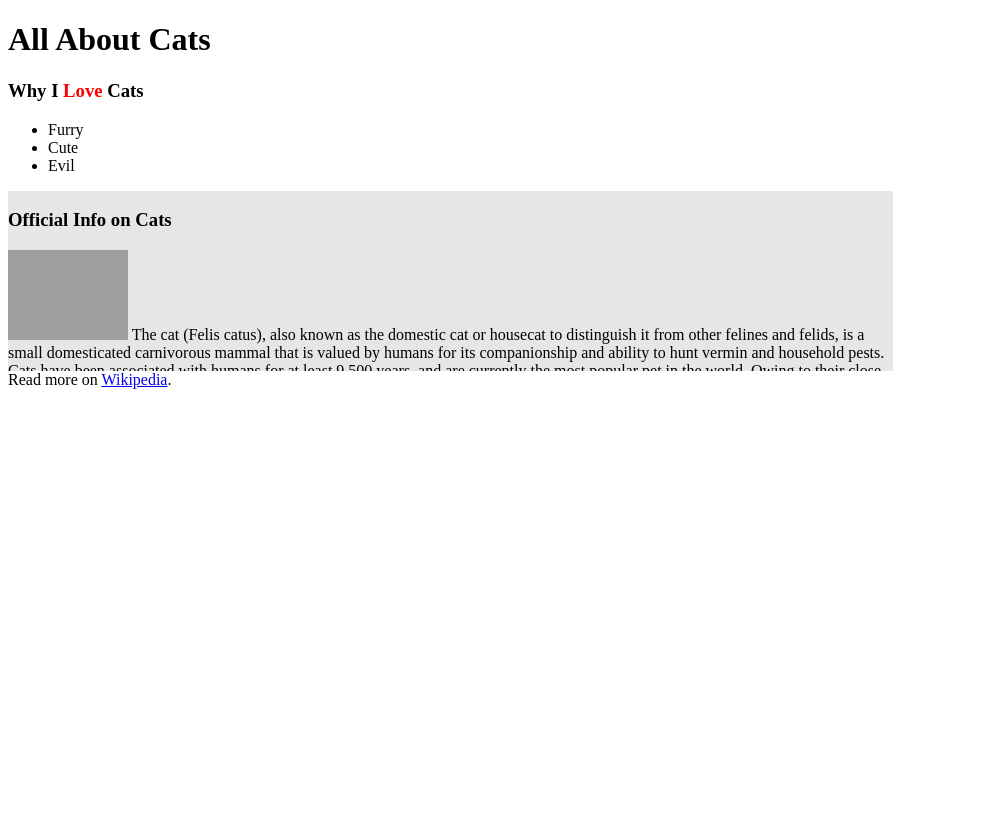
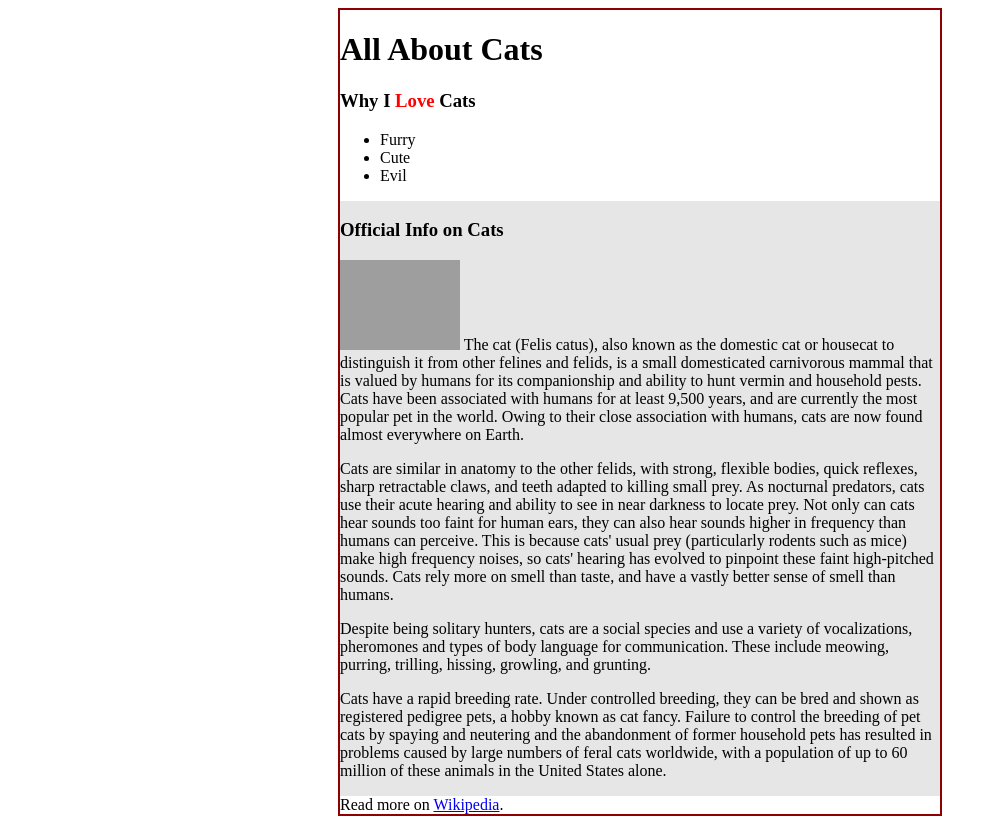
Before and after one commit to shrishpandey/shrishpandey.github.io, a plain HTML site: page index.html in a window 1280 px wide. Shown: the whole page, without its empty margins (0-997 px from the left). Before the commit the page ends 800 px from the top, so only its background shows below. Drawn offline with Linux system fonts and the light colour scheme; grey boxes are pictures that could not be loaded.

Commit message:
Update index.html

```diff
--- a/index.html
+++ b/index.html
@@ -10,18 +10,27 @@
 
         #official-info {
             background: rgb(230, 230, 230);
-            width: 70%;
-            height: 180px;
+            width: 100%
+            height:350px;
             overflow-y: auto;
             overflow-x: hidden;
+
+
         }
 
         #cute-cat {
             width: 120px;
         }
+        #box {
+            width:600px;
+            margin:auto;
+            border:2px solid rgb(145,0,0);
+        }
+
     </style>
 </head>
 <body>
+    <div id="box">
 
 
     <h1>All About Cats</h1>
@@ -42,6 +51,6 @@
     </div>
 
     Read more on <a href="http://en.wikipedia.org/wiki/Cat">Wikipedia</a>.
-
+    </div>
 </body>
 </html>
```
